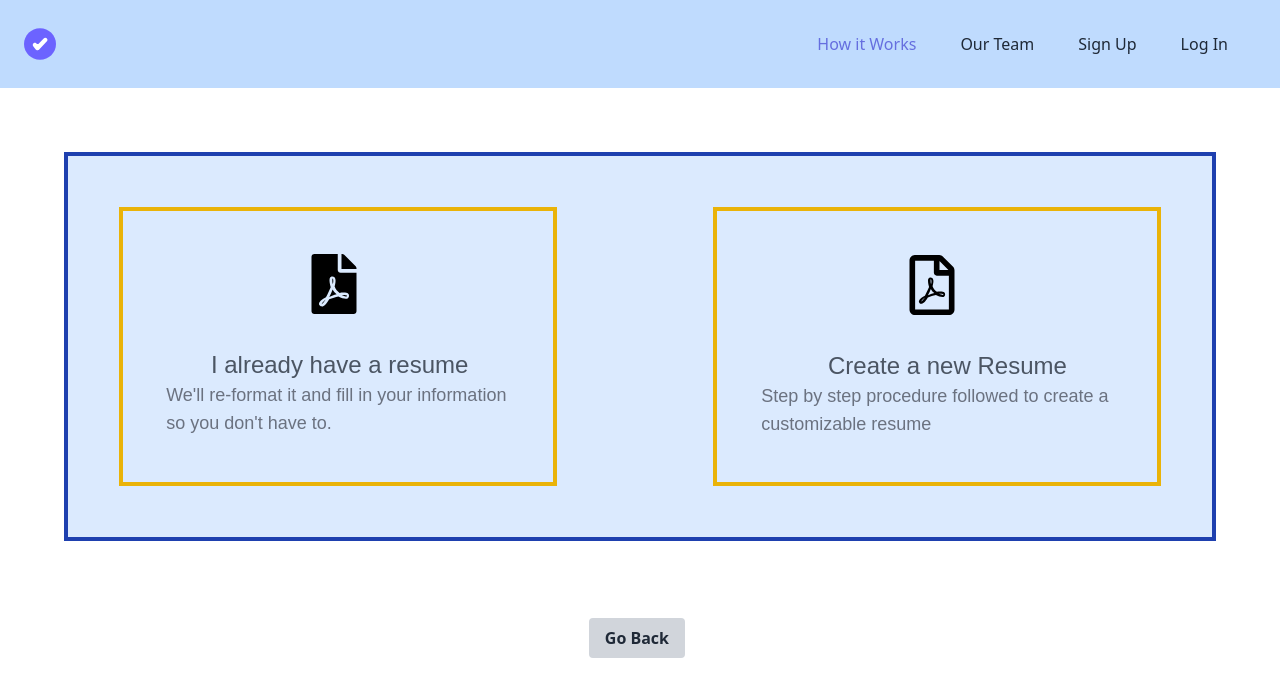
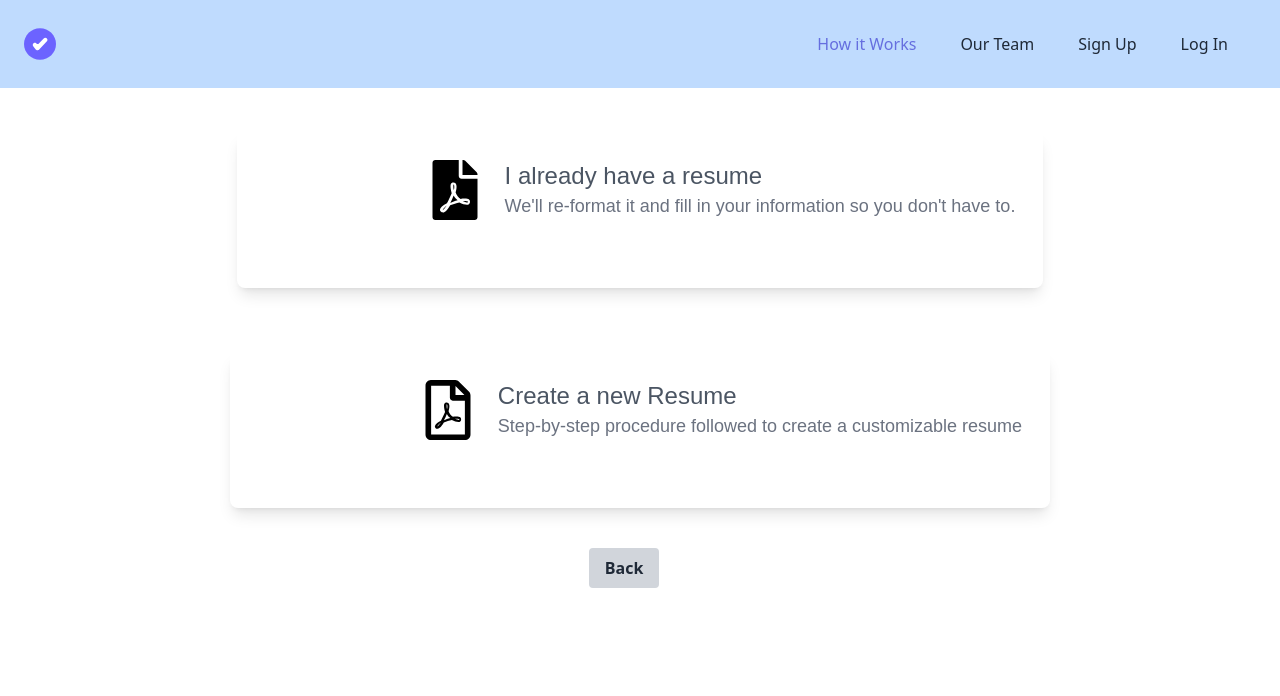
Before and after one commit to Kruthardh11/ColdConnect2.0, a React (Vite) app: page /options in a window 1280 px wide. Shown: the top 696 px of the page. Built offline with nearby package versions, Linux system fonts and the light colour scheme.

Commit message:
option page redesigned

```diff
--- a/src/Components/Options.jsx
+++ b/src/Components/Options.jsx
@@ -19,45 +19,47 @@ const ResumeSelect = () => {
   };
 
   return (
-    <>
+    <div>
       <Navbar />
+      <div className="flex flex-col items-center justify-center m-5 bg-white">
+  <div className="hover:bg-gray-200 cursor-pointer shadow-lg rounded-lg p-7 mb-5 sm:flex sm:flex-row sm:mb-0 sm:mt-6 sm:mb-16" onClick={handleFirstClick}>
+    <Link to="/generatemail">
+      <span className="text-6xl">
+        <FaFilePdf className="ml-40 mb-10" />
+      </span>
+    </Link>
+    <div className="sm:ml-5">
+      <h2 className="font-ubuntu text-2xl text-gray-600">I already have a resume</h2>
+      <p className="font-ubuntu text-lg text-gray-500 hidden md:block">
+        We'll re-format it and fill in your information so you don't have to.
+      </p>
+    </div>
+  </div>
 
-      <div className='sm:flex sm:flex-col-2 m-[5%] border-4 border-blue-800 p-[4%] bg-blue-100 mb-[1%]'>
-      <div className='border-4 border-yellow-500 mb-[25%] sm:mb-[0%]' onClick={handleFirstClick}>
-  <div className='sm:p-[10%] p-[7%] '>
-    <div>
-      <Link to='/generatemail' >
-      <span className='text-6xl'>
-        <FaFilePdf className='ml-[40%] mb-[10%]'/>
+  <div className="hover:bg-gray-200 cursor-pointer shadow-lg rounded-lg p-7 sm:flex sm:flex-row" onClick={handleSecondClick}>
+    <Link to="/generateResume">
+      <span className="text-6xl">
+        <FaRegFilePdf className="ml-40 mb-10" />
       </span>
-      </Link>
-      <h2 className='font-ubuntu text-2xl text-gray-600 sm:ml-[13%] ml-[5%]'>I already have a resume</h2>
-      <p className='font-ubuntu text-lg text-gray-500 hidden md:block'>We'll re-format it and fill in your information so you don't have to.</p>
+    </Link>
+    <div className="sm:ml-5">
+      <h2 className="font-ubuntu text-2xl text-gray-600">Create a new Resume</h2>
+      <p className="font-ubuntu text-lg text-gray-500 hidden md:block">
+        Step-by-step procedure followed to create a customizable resume
+      </p>
     </div>
   </div>
 </div>
 
-
-        <div className='border-4 border-yellow-500 sm:ml-[15%]' onClick={handleSecondClick}>
-          <div className="sm:p-[10%] p-[7%]">
-            <div>
-              <Link to='/generateResume'>
-              <span className='text-6xl'>
-                <FaRegFilePdf className='ml-[40%] mb-[10%]' />
-              </span>
-              </Link>
-            <h2 className='font-ubuntu text-2xl text-gray-600  ml-[5%] sm:ml-[19%]'>Create a new Resume</h2>
-            <p className='font-ubuntu text-lg text-gray-500 hidden md:block'>Step by step procedure followed to create a customizable resume</p>
-            </div>
-          </div>
-        </div>
-      </div>
+<Link to="/">
+  <button className="bg-gray-300 sm:ml-[46%] hover:bg-gray-400 text-gray-800 font-bold py-2 px-4 rounded ml-40 mt-5">
+    <span> Back</span>
+  </button>
+</Link>
 
 
-<Link to='/' ><button class="bg-gray-300 hover:bg-gray-400 text-gray-800 font-bold py-2 px-4 rounded ml-[40%] mt-[5%] sm:ml-[46%]  " onclick={handlePrevClick}>
-  <span>Go Back</span>
-</button></Link>
-    </>
+
+    </div>
   );
 };
 
--- a/src/Components/Resume/ResumeMaker.jsx
+++ b/src/Components/Resume/ResumeMaker.jsx
@@ -64,10 +64,12 @@ const ResumeMaker = () => {
   return (
     <div>
       <Navbar/>
-    <h2 className='ml-[45%] font-bold text- xl mt-[2%]'>Create Your Resume</h2>
+      <div className='flex justify-center items-start sm:flex sm:ml-[0%]' >
+           <h2 className='  font-bold text- xl mt-[2%]'>Create Your Resume</h2>
+</div>
     <div>{PageDisplay()}</div>
 
-    <div className="flex justify-center items-center">
+    <div className="flex justify-center items-center mt-[2%]">
   <button
     className=" bg-blue-500 hover:bg-blue-700 text-white font-bold py-2 px-4 rounded mr-4"
     onClick={handlePreviousPage}
--- a/src/Components/Resume/StepOne.jsx
+++ b/src/Components/Resume/StepOne.jsx
@@ -63,20 +63,20 @@ const StepOne = ({formData, setFormData}) => {
   // }
 
   return (
-    <div className='m-[5%] bg-gray-200 rounded-md p-[2%] flex flex-col-2 mb-[0%]'>
-      <div className="relative">
-  <h3 className="absolute top-0 left-0  p-2 text-lg font-bold">
+    <div className='m-[5%] bg-gray-200 rounded-md p-[2%] sm:flex  sm:flex-col-2 sm:flex-col-2 sm:mb-[0%]'>
+      <div className="sm:relative">
+  <h3 className="sm:absolute sm:top-0 sm:left-0  sm:p-2 sm:text-lg font-bold text-xl items-center justify-center">
     Step 1: Personal Information
   </h3>
-  <img src={design} className="h-96" />
+  <img src={design} className="sm:h-96 sm:block hidden" />
 </div>
 
-<div className="flex ml-[15%]">
-  <div className="flex flex-col">
+<div className="sm:flex sm:ml-[15%] ">
+  <div className="flex flex-col items-center justify-center">
     <label className="mb-2 font-bold">Name</label>
     <input
       type="text"
-      className="input-box mb-4 w-64 h-10 px-4 rounded border border-gray-300 focus:outline-none focus:ring-2 focus:ring-blue-500"
+      className="input-box mb-4 w-64 h-10 px-4 rounded border border-blue-300 focus:outline-none focus:ring-2 focus:ring-blue-500"
       name="name"
       value={formData.name}
       placeholder="Name"
@@ -86,7 +86,7 @@ const StepOne = ({formData, setFormData}) => {
     <label className="mb-2 font-bold">Email ID</label>
     <input
       type="email"
-      className="input-box mb-4 w-64 h-10 px-4 rounded border border-gray-300 focus:outline-none focus:ring-2 focus:ring-blue-500"
+      className="input-box mb-4 w-64 h-10 px-4 rounded border border-blue-300 focus:outline-none focus:ring-2 focus:ring-blue-500"
       name="email"
       placeholder="Email"
       onChange={(event) => setFormData({ ...formData, email: event.target.value })}
@@ -95,18 +95,18 @@ const StepOne = ({formData, setFormData}) => {
     <label className="mb-2 font-bold">Phone Number</label>
     <input
       type="tel"
-      className="input-box mb-4 w-64 h-10 px-4 rounded border border-gray-300 focus:outline-none focus:ring-2 focus:ring-blue-500"
+      className="input-box mb-4 w-64 h-10 px-4 rounded border border-blue-300 focus:outline-none focus:ring-2 focus:ring-blue-500"
       name="phone"
       placeholder="Phone"
       onChange={(event) => setFormData({ ...formData, phone: event.target.value })}
     />
   </div>
 
-  <div className="ml-8 flex flex-col">
+  <div className="sm:ml-8 flex flex-col items-center justify-center">
     <label className="mb-2 font-bold">Country</label>
     <input
       type="text"
-      className="input-box mb-4 w-64 h-10 px-4 rounded border border-gray-300 focus:outline-none focus:ring-2 focus:ring-blue-500"
+      className="input-box mb-4 w-64 h-10 px-4 rounded border border-blue-300 focus:outline-none focus:ring-2 focus:ring-blue-500"
       name="country"
       placeholder="Country"
       onChange={(event) => setFormData({ ...formData, country: event.target.value })}
@@ -115,7 +115,7 @@ const StepOne = ({formData, setFormData}) => {
     <label className="mb-2 font-bold">Profession</label>
     <input
       type="text"
-      className="input-box mb-4 w-64 h-10 px-4 rounded border border-gray-300 focus:outline-none focus:ring-2 focus:ring-blue-500"
+      className="input-box mb-4 w-64 h-10 px-4 rounded border border-blue-300 focus:outline-none focus:ring-2 focus:ring-blue-500"
       name="profession"
       placeholder="Profession"
       onChange={(event) => setFormData({ ...formData, profession: event.target.value })}
```
